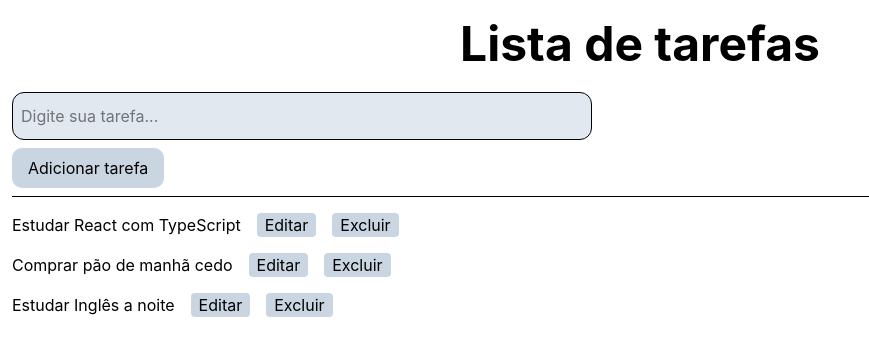
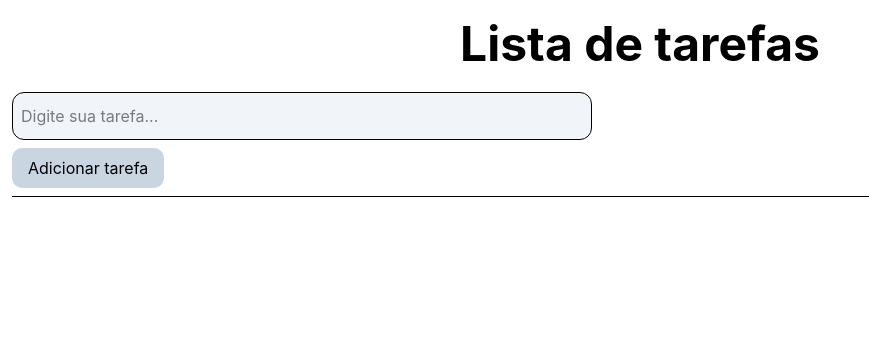
Before and after one commit to GuiPereira8/react-typescript, a React (Vite) app in the folder 01-react-fundamentals/: page / in a window 1280 px wide. Shown: the top 356 px of the page, without its empty margins (0-869 px from the left). Built offline with nearby package versions, Linux system fonts and the light colour scheme.

Commit message:
Terminando lista de tarefas, faltando apenas salvar as tarefas no localStorage do navegador.

```diff
--- a/01-react-fundamentals/src/components/StateEEventos/ManipulandoListas.tsx
+++ b/01-react-fundamentals/src/components/StateEEventos/ManipulandoListas.tsx
@@ -2,11 +2,7 @@ import { useState } from "react";
 
 export default function ManipulandoListas() {
   const [input, setInput] = useState<string>("");
-  const [tarefas, setTarefas] = useState([
-    "Estudar React com TypeScript",
-    "Comprar pão de manhã cedo",
-    "Estudar Inglês a noite",
-  ]);
+  const [tarefas, setTarefas] = useState<string[]>([]);
   const [editTask, setEditTask] = useState({
     enable: false,
     task: "",
@@ -17,9 +13,30 @@ export default function ManipulandoListas() {
       window.alert("Preencha o nome da sua tarefa!");
       return;
     }
+
+    if (editTask.enable) {
+      handleSaveEdit();
+      return;
+    }
+
     setTarefas((tasks) => [...tasks, input]);
     setInput("");
   }
+
+  function handleSaveEdit() {
+    const findIndexTask = tarefas.findIndex((task) => task === editTask.task);
+    const allTasks = [...tarefas];
+
+    allTasks[findIndexTask] = input;
+    setTarefas(allTasks);
+
+    setEditTask({
+      enable: false,
+      task: "",
+    });
+    setInput("");
+  }
+
   function handleDelete(item: string) {
     const deletarTarefa = tarefas.filter((task) => task !== item);
     setTarefas(deletarTarefa);
@@ -45,7 +62,7 @@ export default function ManipulandoListas() {
         value={input}
         onChange={(e) => setInput(e.target.value)}
         placeholder="Digite sua tarefa..."
-        className="bg-slate-200 border pl-2 w-full max-w-145 h-12 rounded-xl"
+        className="bg-slate-100 border pl-2 w-full max-w-145 h-12 rounded-xl"
       />{" "}
       <br />
       <button
@@ -53,7 +70,7 @@ export default function ManipulandoListas() {
         className="bg-slate-300 py-2 px-4 my-2 cursor-pointer hover:bg-slate-400 duration-200 rounded-[10px]"
         onClick={handleRegister}
       >
-        Adicionar tarefa
+        {editTask.enable ? "Atualizar tarefa" : "Adicionar tarefa"}
       </button>
       <hr />
       {tarefas.map((item, index) => (
```
